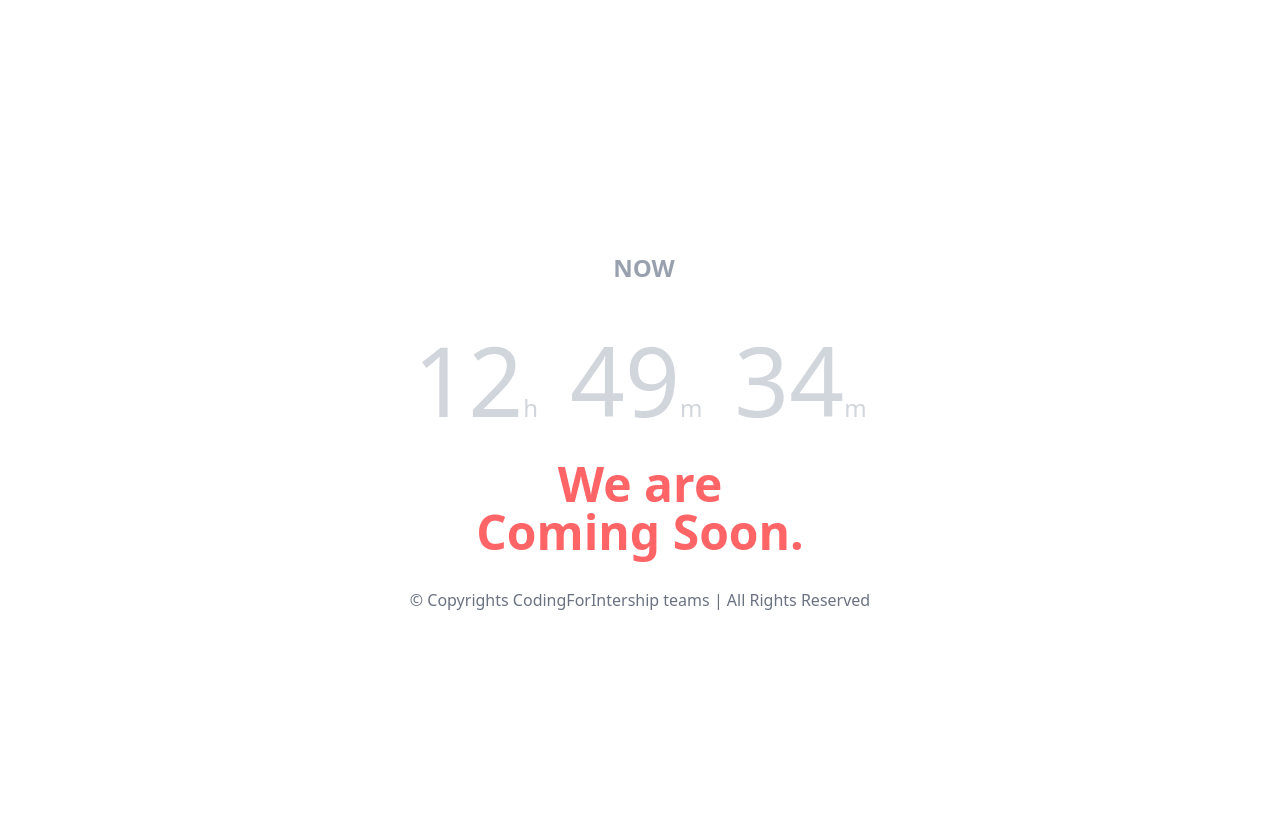
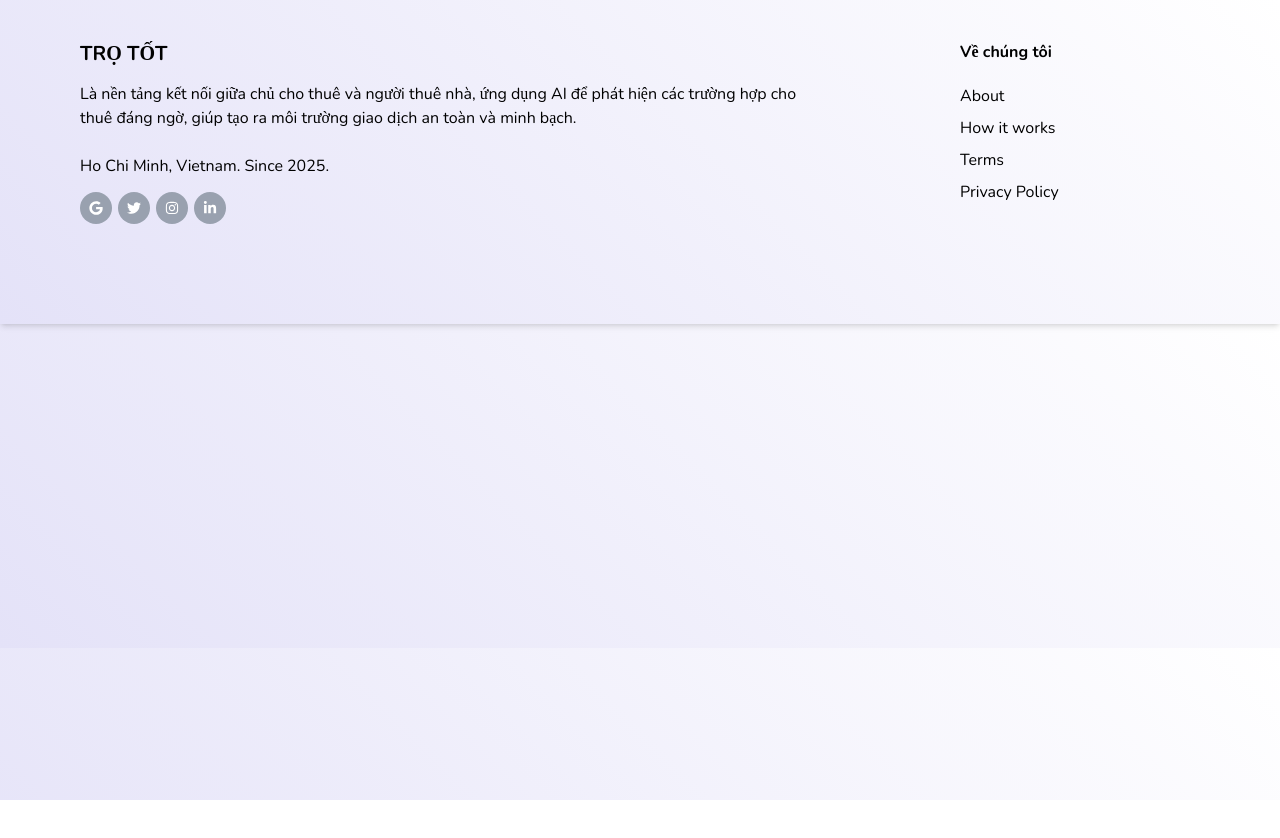
Before and after one commit to webdevadventure/client, a React (Vite) app: page / in a window 1280 px wide. Shown: the top 838 px of the page. After the commit the page ends 800 px from the top, so only its background shows below. Built offline with nearby package versions, Linux system fonts and the light colour scheme.

Commit message:
xong 2 component

```diff
--- a/index.html
+++ b/index.html
@@ -4,6 +4,10 @@
     <meta charset="UTF-8" />
     <link rel="icon" type="image/svg+xml" href="/favicon.svg" />
     <meta name="viewport" content="width=device-width, initial-scale=1.0" />
+    <link
+      href="https://fonts.googleapis.com/css2?family=Nunito:ital,wght@0,200..1000;1,200..1000&family=Poppins:ital,wght@0,100;0,200;0,300;0,400;0,500;0,600;0,700;0,800;0,900;1,100;1,200;1,300;1,400;1,500;1,600;1,700;1,800;1,900&display=swap"
+      rel="stylesheet"
+    />
     <title>Tro Tot | Home</title>
   </head>
   <body>
--- a/src/App.jsx
+++ b/src/App.jsx
@@ -1,9 +1,12 @@
-import "./assets/css/App.css";
-import router from "./routers/router.jsx";
-import { RouterProvider } from "react-router";
+//import "./assets/css/App.css";
+import "./assets/css/index.css";
+//import router from "./routers/router.jsx";
+//import { RouterProvider } from "react-router";
+import { Footer } from "./components/Footer/Footer.jsx";
 
 function App() {
-  return <RouterProvider router={router} />;
+  //return <RouterProvider router={router} />;
+  return <Footer />;
 }
 
 export default App;
--- a/src/assets/css/App.css
+++ b/src/assets/css/App.css
@@ -5,3 +5,7 @@
   padding: 2rem;
   text-align: center;
 }
+
+@theme {
+  --font-Nunito: "Nunito", "sans-serif";
+}
--- a/src/assets/css/index.css
+++ b/src/assets/css/index.css
@@ -5,11 +5,15 @@
   font-weight: 400;
 
   color-scheme: light dark;
-  color: rgba(255, 255, 255, 0.87);
-  background-color: #ffffff;
+  color: #000000;
+  background: linear-gradient(45deg, #e4e2f8 0%, #ffffff 100%);
 
   font-synthesis: none;
   text-rendering: optimizeLegibility;
   -webkit-font-smoothing: antialiased;
   -moz-osx-font-smoothing: grayscale;
 }
+
+@theme {
+  --font-Nunito: "Nunito", "sans-serif";
+}
--- /dev/null
+++ b/src/components/Footer/Footer.jsx
@@ -0,0 +1,61 @@
+import React from "react";
+import { SocialLink } from "./SocialLink";
+
+export const Footer = () => {
+  const platformNames = [
+    { name: "Google", url: "https://www.google.com/" },
+    { name: "Twitter", url: "https://x.com/" },
+    { name: "Instagram", url: "https://www.instagram.com/" },
+    { name: "LinkedinIn", url: "https://www.linkedin.com/" },
+  ];
+  return (
+    <>
+      <div className="grid grid-cols-[6fr_2fr] gap-40 px-20 pt-10 pb-25 font-Nunito shadow-md">
+        <div className="flex flex-col gap-2">
+          <div className="mb-1.5 text-xl">
+            <b>TRỌ TỐT</b>
+          </div>
+
+          <div className="mb-1.5">
+            Là nền tảng kết nối giữa chủ cho thuê và người thuê nhà, ứng dụng AI
+            để phát hiện các trường hợp cho thuê đáng ngờ, giúp tạo ra môi
+            trường giao dịch an toàn và minh bạch.<br></br>
+            <br></br>
+            Ho Chi Minh, Vietnam. Since 2025.
+          </div>
+
+          <div className="flex gap-1.5">
+            {platformNames.map((platformName, index) => (
+              <SocialLink
+                platform={platformName.name}
+                url={platformName.url}
+                key={index}
+              />
+            ))}
+          </div>
+        </div>
+
+        <div className="flex flex-col gap-5 text-base">
+          <div>
+            <b>Về chúng tôi</b>
+          </div>
+
+          <div className="h-30 flex justify-between flex-col">
+            <a href="#" className="hover:underline">
+              About
+            </a>
+            <a href="#" className="hover:underline">
+              How it works
+            </a>
+            <a href="#" className="hover:underline">
+              Terms
+            </a>
+            <a href="#" className="hover:underline">
+              Privacy Policy
+            </a>
+          </div>
+        </div>
+      </div>
+    </>
+  );
+};
--- /dev/null
+++ b/src/components/Footer/SocialLink.jsx
@@ -0,0 +1,26 @@
+import React from "react";
+import { useEffect, useState } from "react";
+import { FaGoogle, FaTwitter, FaInstagram, FaLinkedinIn } from "react-icons/fa";
+
+export const SocialLink = ({ platform, url }) => {
+  const [Icon, setIcon] = useState(null);
+
+  useEffect(() => {
+    const iconName = `Fa${platform}`;
+
+    import("react-icons/fa").then((icons) => {
+      setIcon(() => icons[iconName]);
+    });
+  }, [platform]);
+
+  return (
+    <a
+      className="w-8 h-8 rounded-full bg-gray-400 flex items-center justify-center"
+      href={url}
+      target="_blank"
+      rel="noopener noreferrer"
+    >
+      {Icon ? <Icon className="text-white text-3xl p-2" /> : <span>...</span>}
+    </a>
+  );
+};
--- /dev/null
+++ b/src/components/Header.jsx
@@ -0,0 +1,35 @@
+import React from "react";
+import { FaUserCircle, FaSearch } from "react-icons/fa";
+
+export const Header = (props) => (
+  <div className="flex items-center justify-between px-40 py-7 bg-[#edecfb] shadow-md text-black">
+    <div className="flex items-center gap-2">
+      <img src="/favicon.svg" alt="Trọ Tốt Logo" className="h-20" />
+    </div>
+
+    <nav className="flex gap-40 text-xl font-normal font-Nunito mt-5">
+      <a href="#" className="font-bold">
+        {props.first}
+      </a>
+      <a href="#">{props.second}</a>
+      <a href="#">{props.third}</a>
+    </nav>
+
+    <div className="flex items-center gap-10 mt-4">
+      <div className="flex items-center border border-black rounded-xl bg-[#efebeb] px-4 py-2">
+        <input
+          type="text"
+          placeholder="Tìm kiếm..."
+          className="bg-transparent outline-none w-40"
+        />
+        <FaSearch size={30} className="ml-2" />
+      </div>
+      <div className="flex flex-col items-center gap-2">
+        <FaUserCircle size={40} />
+        <span className="text-sm">Tài khoản</span>
+      </div>
+    </div>
+  </div>
+);
+
+export default Header;
```
